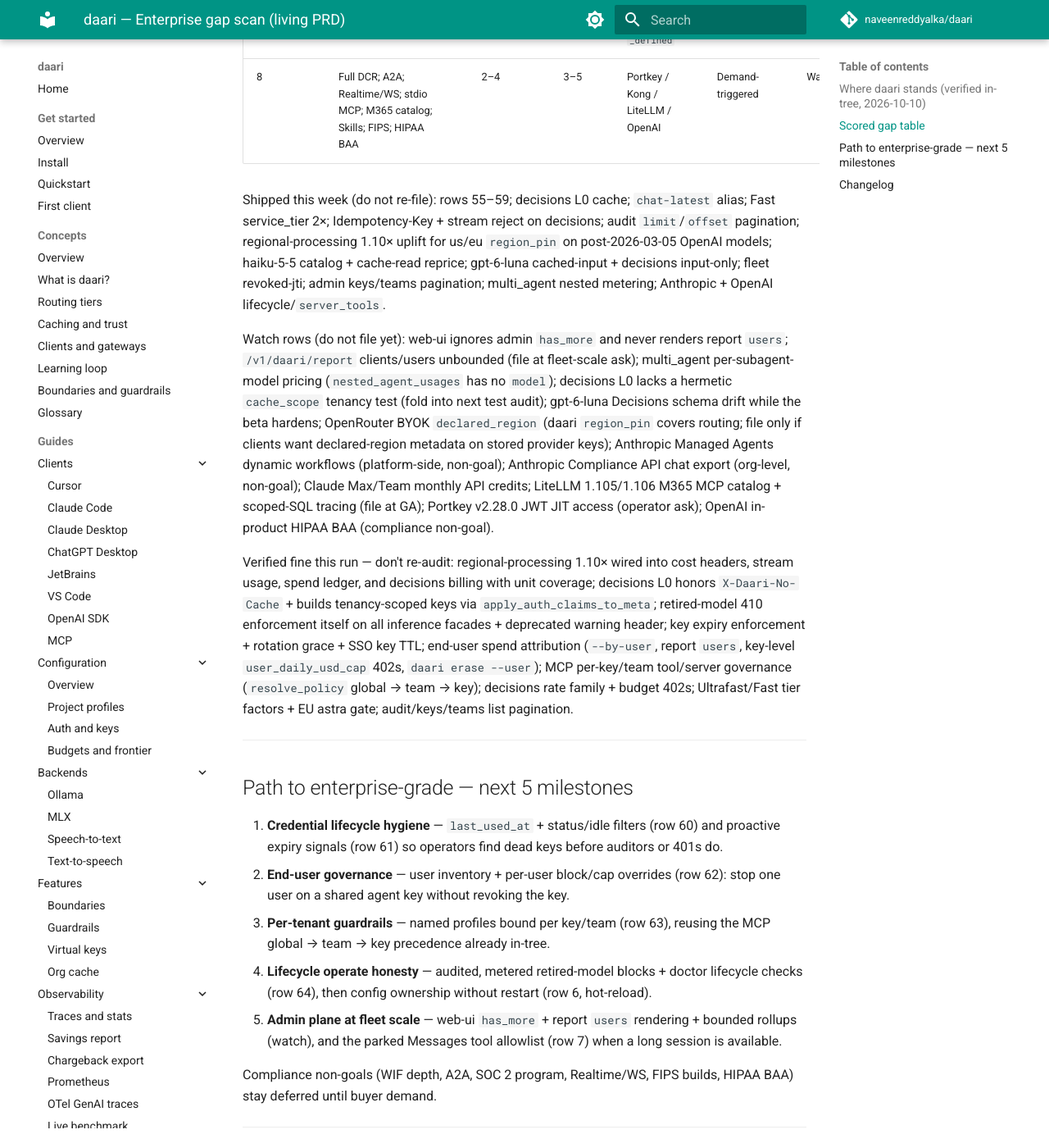
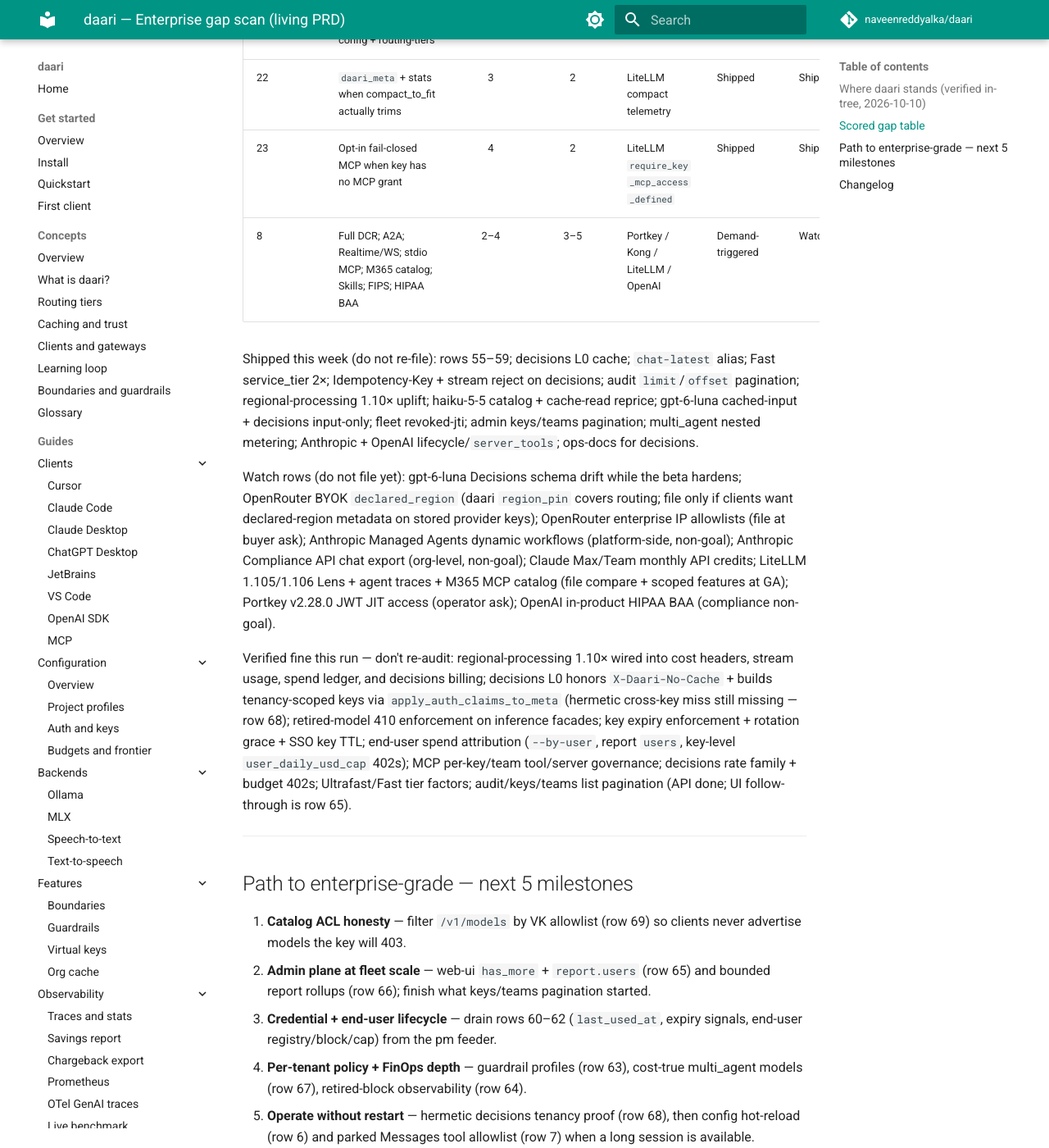
Before and after one commit to naveenreddyalka/daari, an MkDocs documentation site: the page built from docs/prd/ENTERPRISE.md, in a window 1280 px wide and 1400 px high, scrolled down 4167 px. Shown: the whole window at 82% size. Built offline with MkDocs 1.6.1 and Material for MkDocs 9.7.7, drawn with Linux system fonts in a browser that asks for light colours; comment, search, counter and statistics services are not loaded; some of the changed text lies outside the part shown.

Commit message:
docs(prd): 2026-10-10 eve admin-plane honesty and catalog ACL (#1556)
* docs(prd): 2026-10-10 eve admin-plane honesty and catalog ACL

* docs(prd): restore compact/MCP hermetic pin rows in ENTERPRISE

```diff
--- a/docs/prd/ENTERPRISE.md
+++ b/docs/prd/ENTERPRISE.md
@@ -13,28 +13,24 @@
 
 ## Where daari stands (verified in-tree, 2026-10-10)
 
-**Loop velocity.** The whole 10-09 table (rows 55–59) plus follow-ons drained
-in under a day; by 17:11 on 10-10 even the ops-docs row (53) shipped, leaving
-only long-running hot-reload (6) and the parked Messages tool-allowlist (7)
-open. Fresh feeder filed 10-10 pm: rows 60–64 (key/user lifecycle governance).
+**Loop velocity.** Key/user lifecycle feeder (rows 60–64) still open from the
+pm scan; hot-reload (6) and parked Messages tool-allowlist (7) unchanged.
+This eve run does not wait on that drain — never-empty contract: file the next
+admin-plane / FinOps / catalog gaps now.
 
-**Outward.** Gateways flat: LiteLLM stable bar **v1.104.2** (1.105/1.106 still
-RC/dev; dev churn is the Rust core + MCP elicitation relay), Portkey
-**v2.28.0**, Kong **2.2.0**, vLLM 0.31.0, Ollama **0.40.2**, MCP blog 08-22.
-The mover is **OpenRouter's Oct 6–9 admin-plane wave**: `last_used_at` +
-`include_expired` on keys, an end-user CRUD API, guardrail objects with bulk
-key assignment, and BYOK `declared_region`. Provider side quiet after 10-08
-(Ultrafast on sol US+EU; Anthropic Managed Agents dynamic workflows are
-platform-side, non-goal).
+**Outward.** Gateways still flat at stable bars: LiteLLM **v1.104.2** (1.105
+at rc.3 with Lens/Agent Traces + `litellm.agent()` — file compare refresh at
+GA; 1.106 still dev), Portkey **v2.28.0**, Kong **2.2.0**, vLLM **0.31.0**,
+Ollama **0.40.2**. OpenRouter admin-plane wave (keys `last_used_at`, end-users,
+guardrail→key assign) already drove rows 60–64; remaining OpenRouter parity is
+**filtered model catalog** (`is_filtered_model_catalog_enabled`). LiteLLM RC
+theme (agent traces + paged usage UIs) validates our report/web-ui bounds work.
 
-**Inward theme: key and end-user lifecycle governance.** Code audit (10-10 pm)
-verified: virtual keys have no `last_used_at` and no status/idle list filters;
-key expiry is reactive-401 only (no doctor scan, no Prometheus gauge, no
-webhook); end-users are ledger dimensions with no registry, per-user cap
-override, or cross-key block; chat guardrails are global-only while MCP tool
-governance already resolves global → team → key; retired-model 410s are
-log-only (no audit row/metric) and doctor never lifecycle-checks configured
-tier/frontier models.
+**Inward theme: admin-plane honesty + FinOps depth + catalog ACL.** Code audit:
+web-ui ignores `has_more` on keys/teams and never renders `report.users`;
+report `clients`/`users` rollups are unbounded; `nested_agent_usages` omits
+`model` so multi_agent subagents bill at parent price; decisions L0 has no
+hermetic `cache_scope` tenancy test; `GET /v1/models` ignores VK allowlists.
 
 ---
 
@@ -42,6 +38,11 @@
 
 | # | Gap | Impact | Effort | Who does it best today | Why daari wins local-first | Action |
 |---|-----|:--:|:--:|------------------------|----------------------------|--------|
+| 69 | Filter `GET /v1/models` by VK `allowed_models` | 5 | 2 | OpenRouter filtered catalog | Same allowlist as inference | Filed [#1555](https://github.com/naveenreddyalka/daari/issues/1555) |
+| 65 | Web-ui: honor keys/teams `has_more` + render `report.users` | 4 | 2 | LiteLLM admin UI | Same-box console finishes the job | Filed [#1551](https://github.com/naveenreddyalka/daari/issues/1551) |
+| 66 | Bound/paginate report `clients`/`users` rollups | 4 | 2 | LiteLLM paged usage | Fleet-safe JSON on-box | Filed [#1552](https://github.com/naveenreddyalka/daari/issues/1552) |
+| 67 | multi_agent nested usage: per-subagent `model` for cost-true pricing | 4 | 2 | OpenAI / LiteLLM FinOps | Ledger already meters nested tokens | Filed [#1553](https://github.com/naveenreddyalka/daari/issues/1553) |
+| 68 | Hermetic decisions L0 `cache_scope` tenancy test | 3 | 1 | — (testability) | Prove typed-judgment isolation | Filed [#1554](https://github.com/naveenreddyalka/daari/issues/1554) |
 | 60 | `last_used_at` on virtual keys + status/idle list filters | 4 | 2 | OpenRouter keys API | Key hygiene on-box, air-gapped | Filed [#1545](https://github.com/naveenreddyalka/daari/issues/1545) |
 | 61 | Proactive key-expiry signals: doctor scan, Prom gauge, signed webhook | 4 | 2 | OpenRouter / LiteLLM alerts | Same store that enforces warns | Filed [#1546](https://github.com/naveenreddyalka/daari/issues/1546) |
 | 62 | End-user inventory + per-user block/cap overrides | 5 | 3 | OpenRouter end-users / LiteLLM | Ledger already knows every user | Filed [#1547](https://github.com/naveenreddyalka/daari/issues/1547) |
@@ -61,10 +62,6 @@
 | 51 | Paginate + audit `GET /v1/daari/keys` and `/teams` | 4 | 2 | LiteLLM admin UI | Control-plane honesty | Shipped |
 | 52 | Meter multi_agent subagent token usage / spend on L6 | 4 | 2 | OpenAI aggregated usage | FinOps for delegated agents | Shipped |
 | 44 | OpenAI-compatible `/v1/decisions` + gpt-6-luna | 5 | 2 | OpenAI Decisions beta | Typed judgments on-box | Shipped |
-| 45 | MCP OAuth scope + RFC 7009 revocation | 4 | 2 | LiteLLM / Kong | On-box revoke/scope | Shipped |
-| 46 | OTel + guardrails + retry on `/mcp/proxy` + `/v1/systemone` | 4 | 2 | Kong / Portkey | Local policy latency | Shipped |
-| 47 | Web-ui read-only keys/teams/spend admin plane | 4 | 3 | LiteLLM admin UI | Same-box console | Shipped |
-| 48 | Responses multi-agent forward or honest 400 | 3 | 2 | OpenAI multi-agent beta | Transparent L6 delegation | Shipped |
 | 24 | Grafana panel for `compact_to_fit_applied` | 2 | 1 | LiteLLM spend dashboards | Shipped | Shipped |
 | 25 | Dedicated stats/Prom counter for MCP grant fail-closed | 3 | 1 | LiteLLM MCP 403 metrics | Shipped | Shipped |
 | 26 | Refuse MCP `initialize` when key has no grant | 4 | 1 | LiteLLM initialize 403 | Shipped | Shipped |
@@ -79,53 +76,46 @@
 
 Shipped this week (do not re-file): rows 55–59; decisions L0 cache;
 `chat-latest` alias; Fast service_tier 2×; Idempotency-Key + stream reject on
-decisions; audit `limit`/`offset` pagination; regional-processing 1.10× uplift
-for us/eu `region_pin` on post-2026-03-05 OpenAI models; haiku-5-5 catalog +
-cache-read reprice; gpt-6-luna cached-input + decisions input-only; fleet
-revoked-jti; admin keys/teams pagination; multi_agent nested metering;
-Anthropic + OpenAI lifecycle/`server_tools`.
+decisions; audit `limit`/`offset` pagination; regional-processing 1.10× uplift;
+haiku-5-5 catalog + cache-read reprice; gpt-6-luna cached-input + decisions
+input-only; fleet revoked-jti; admin keys/teams pagination; multi_agent nested
+metering; Anthropic + OpenAI lifecycle/`server_tools`; ops-docs for decisions.
 
-Watch rows (do not file yet): web-ui ignores admin `has_more` and never
-renders report `users`; `/v1/daari/report` clients/users unbounded (file at
-fleet-scale ask); multi_agent per-subagent-model pricing
-(`nested_agent_usages` has no `model`); decisions L0 lacks a hermetic
-`cache_scope` tenancy test (fold into next test audit); gpt-6-luna Decisions
-schema drift while the beta hardens; OpenRouter BYOK `declared_region`
-(daari `region_pin` covers routing; file only if clients want declared-region
-metadata on stored provider keys); Anthropic Managed Agents dynamic workflows
-(platform-side, non-goal); Anthropic Compliance API chat export (org-level,
-non-goal); Claude Max/Team monthly API credits; LiteLLM 1.105/1.106 M365 MCP
-catalog + scoped-SQL tracing (file at GA); Portkey v2.28.0 JWT JIT access
-(operator ask); OpenAI in-product HIPAA BAA (compliance non-goal).
+Watch rows (do not file yet): gpt-6-luna Decisions schema drift while the beta
+hardens; OpenRouter BYOK `declared_region` (daari `region_pin` covers routing;
+file only if clients want declared-region metadata on stored provider keys);
+OpenRouter enterprise IP allowlists (file at buyer ask); Anthropic Managed
+Agents dynamic workflows (platform-side, non-goal); Anthropic Compliance API
+chat export (org-level, non-goal); Claude Max/Team monthly API credits;
+LiteLLM 1.105/1.106 Lens + agent traces + M365 MCP catalog (file compare +
+scoped features at GA); Portkey v2.28.0 JWT JIT access (operator ask); OpenAI
+in-product HIPAA BAA (compliance non-goal).
 
 Verified fine this run — don't re-audit: regional-processing 1.10× wired into
-cost headers, stream usage, spend ledger, and decisions billing with unit
-coverage; decisions L0 honors `X-Daari-No-Cache` + builds tenancy-scoped keys
-via `apply_auth_claims_to_meta`; retired-model 410 enforcement itself on all
-inference facades + deprecated warning header; key expiry enforcement +
+cost headers, stream usage, spend ledger, and decisions billing; decisions L0
+honors `X-Daari-No-Cache` + builds tenancy-scoped keys via
+`apply_auth_claims_to_meta` (hermetic cross-key miss still missing — row 68);
+retired-model 410 enforcement on inference facades; key expiry enforcement +
 rotation grace + SSO key TTL; end-user spend attribution (`--by-user`, report
-`users`, key-level `user_daily_usd_cap` 402s, `daari erase --user`); MCP
-per-key/team tool/server governance (`resolve_policy` global → team → key);
-decisions rate family + budget 402s; Ultrafast/Fast tier factors + EU astra
-gate; audit/keys/teams list pagination.
+`users`, key-level `user_daily_usd_cap` 402s); MCP per-key/team tool/server
+governance; decisions rate family + budget 402s; Ultrafast/Fast tier factors;
+audit/keys/teams list pagination (API done; UI follow-through is row 65).
 
 ---
 
 ## Path to enterprise-grade — next 5 milestones
 
-1. **Credential lifecycle hygiene** — `last_used_at` + status/idle filters
-   (row 60) and proactive expiry signals (row 61) so operators find dead keys
-   before auditors or 401s do.
-2. **End-user governance** — user inventory + per-user block/cap overrides
-   (row 62): stop one user on a shared agent key without revoking the key.
-3. **Per-tenant guardrails** — named profiles bound per key/team (row 63),
-   reusing the MCP global → team → key precedence already in-tree.
-4. **Lifecycle operate honesty** — audited, metered retired-model blocks +
-   doctor lifecycle checks (row 64), then config ownership without restart
-   (row 6, hot-reload).
-5. **Admin plane at fleet scale** — web-ui `has_more` + report `users`
-   rendering + bounded rollups (watch), and the parked Messages tool
-   allowlist (row 7) when a long session is available.
+1. **Catalog ACL honesty** — filter `/v1/models` by VK allowlist (row 69) so
+   clients never advertise models the key will 403.
+2. **Admin plane at fleet scale** — web-ui `has_more` + `report.users` (row 65)
+   and bounded report rollups (row 66); finish what keys/teams pagination started.
+3. **Credential + end-user lifecycle** — drain rows 60–62 (`last_used_at`,
+   expiry signals, end-user registry/block/cap) from the pm feeder.
+4. **Per-tenant policy + FinOps depth** — guardrail profiles (row 63),
+   cost-true multi_agent models (row 67), retired-block observability (row 64).
+5. **Operate without restart** — hermetic decisions tenancy proof (row 68),
+   then config hot-reload (row 6) and parked Messages tool allowlist (row 7)
+   when a long session is available.
 
 Compliance non-goals (WIF depth, A2A, SOC 2 program, Realtime/WS, FIPS
 builds, HIPAA BAA) stay deferred until buyer demand.
@@ -133,6 +123,14 @@
 ---
 
 ## Changelog
+
+- **2026-10-10 eve (admin-plane honesty + FinOps + catalog ACL)** — Filed
+  rows 65–69: web-ui pagination/`users`, bounded report rollups, multi_agent
+  per-subagent model pricing, decisions L0 cache_scope hermetic test, filtered
+  `/v1/models` catalog. Outward: LiteLLM 1.105 still RC (Lens/agent traces —
+  watch for GA); OpenRouter filtered-catalog parity; gateways otherwise flat.
+  Compact/MCP grant pin rows 19–28 retained as Shipped; watch list drops the
+  four gaps now filed.
 
 - **2026-10-10 pm (key + end-user lifecycle governance)** — Row 53 marked
   Shipped (same-day drain). Filed rows 60–64 after a code audit of key/user
@@ -151,11 +149,6 @@
   Rows 49–52 and 54 marked Shipped. Filed rows 55–59. Outward: OpenAI
   Ultrafast; Anthropic haiku `budget_tokens` 400; Ollama 0.40.2.
 
-- **2026-10-08 (depth on shipped Decisions / OAuth / admin / multi-agent)** —
-  Filed rows 49–53; queued Haiku 5.5 as row 54. LiteLLM v1.104.2; Portkey
-  v2.28.0.
-
-- **2026-10-07 → 08-28** — Condensed: decisions surface + lifecycle depth;
-  catalog + classifier/watchdog; admin-plane + OCR governance; operate-gates
-  + FinOps; LiteLLM 1.104; OBO/classifier; decision models + MCP OAuth;
-  Apache 2.0; this PRD's creation.
+- **2026-10-08 → 08-28** — Condensed: depth on Decisions/OAuth/admin/
+  multi-agent; governance parity; catalog + classifier; LiteLLM 1.104;
+  OBO/classifier; MCP OAuth; Apache 2.0; this PRD's creation.
```
